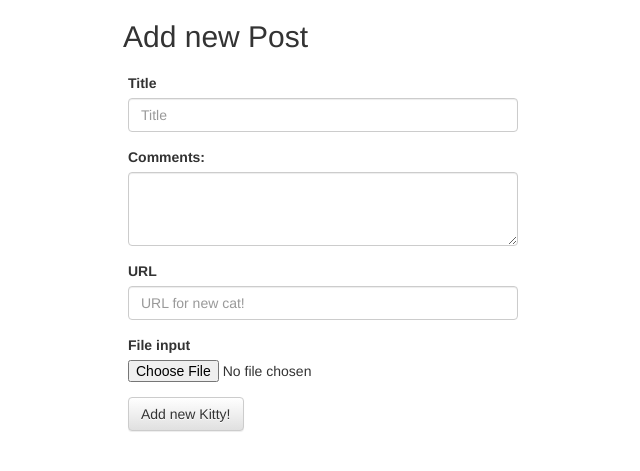
After one commit to 2peppers/monstagram, a Django app: a page that uses Main/templates/base.html in a window 1280 px wide. The commit adds this page. Shown: the top 471 px of the page, without its empty margins (212-852 px from the left). Run offline with Django 3.2, Linux system fonts and the light colour scheme; a user stored in the database is signed in; some libraries are stand-ins or nearby versions.

Commit message:
add: POST form add: Like is now AJAX POST call

```diff
--- /dev/null
+++ b/Main/templates/add_post.html
@@ -0,0 +1,44 @@
+{% extends 'base.html' %}
+
+{% block title %}Add new Post{% endblock %}
+
+{% block contents %}
+    <div class="row">
+        <div class="col-sm-6 col-sm-offset-3">
+            <h2>Add new Post
+            </h2>
+        </div>
+    </div>
+
+    {% if message %}<div class="row">
+        <div class="col-sm-6 col-sm-offset-3">
+            <div class="alert alert-{% if message_type == 'danger' %}danger{% else %}info{% endif %}">{{ message|safe }}</div>
+        </div>
+    </div>
+    {% endif %}
+
+    <div class="row" style="padding: 10px;">
+        <div class="col-sm-4 col-sm-offset-3">
+            <form method="post">
+              {% csrf_token %}
+              <div class="form-group">
+                <label for="title">Title</label>
+                <input type="text" class="form-control" id="title" placeholder="Title" name="title" required>
+              </div>
+              <div class="form-group">
+                <label for="comments">Comments:</label>
+                <textarea class="form-control" rows="3" name="comments" id="comments"></textarea>
+              </div>
+              <div class="form-group">
+                <label for="url">URL</label>
+                <input type="text" class="form-control" id="url" placeholder="URL for new cat!" name="url">
+              </div>
+              <div class="form-group">
+                <label for="image_file">File input</label>
+                <input type="file" id="image_file" name="image_file">
+              </div>
+              <button type="submit" class="btn btn-default">Add new Kitty!</button>
+            </form>
+        </div>
+    </div>
+{% endblock %}
--- a/Main/templates/base.html
+++ b/Main/templates/base.html
@@ -38,5 +38,11 @@
     <script src="https://ajax.googleapis.com/ajax/libs/jquery/1.12.4/jquery.min.js"></script>
     <!-- Include all compiled plugins (below), or include individual files as needed -->
     <script src="https://maxcdn.bootstrapcdn.com/bootstrap/3.3.7/js/bootstrap.min.js" integrity="sha384-Tc5IQib027qvyjSMfHjOMaLkfuWVxZxUPnCJA7l2mCWNIpG9mGCD8wGNIcPD7Txa" crossorigin="anonymous"></script>
+
+    <!-- SCRIPT  ------------------------------------------------------------------------------------------>
+  <script>
+      {% block script %}
+      {% endblock %}
+  </script>
   </body>
 </html>
--- a/Main/urls.py
+++ b/Main/urls.py
@@ -1,10 +1,11 @@
 from django.conf.urls import url, include
 
 
-from Main.views import main, like_post
+from Main.views import main, like_post, add_post
 
 
 urlpatterns = [
-    url(r'^/?$', main),
-    url(r'like/(\d+)/?$', like_post)
+    url(r'^$', main, name='main'),
+    url(r'^like/(\d+)/?$', like_post, name='like_post'),
+    url(r'^add/?$', add_post, name='add_post')
 ]
--- a/Main/views.py
+++ b/Main/views.py
@@ -1,4 +1,7 @@
+from django.conf.urls import url
 from django.contrib.auth.decorators import login_required
+from django.core.urlresolvers import reverse
+from django.http import HttpResponse
 from django.http import HttpResponseNotFound
 from django.shortcuts import render, get_object_or_404, HttpResponseRedirect
 from django.contrib.auth.models import User
@@ -13,11 +16,40 @@ def main(request):
 
     return render(request, 'main.html', {'posts': all_posts, 'liked_posts_ids': liked_posts_ids,})
 
-
+@login_required
 def like_post(request, post_id):
     post = get_object_or_404(Post, id=int(post_id))
     like, created = Like.objects.get_or_create(post=post, user=request.user)
     if not created:
         like.delete()
+        return HttpResponse('-1')
+    return HttpResponse('+1')
 
-    return HttpResponseRedirect('/')
+
+@login_required
+def add_post(request):
+    if request.method == 'POST':
+        print(request.POST)
+        title = request.POST.get('title', '')
+        url_ = request.POST.get('url', '')
+        image_file = request.POST.get('image_file', '')
+        comments = request.POST.get('comments','')
+        if title and (url_ or image_file):
+            if Post.objects.filter(url=url_, title=title).count():
+                context = dict(
+                message = 'Bayan!<br/> [:|||||||||||||||||:]',
+                message_type = 'danger',
+                )
+                return render(request, 'add_post.html', context)
+
+            Post.objects.create(title=title, url=url_, comment=comments, author=request.user)
+        else:
+            context = dict(
+                message='Empty TITLE or URL',
+                message_type='danger',
+            )
+            return render(request, 'add_post.html', context)
+        return HttpResponseRedirect(reverse('main'))
+
+    else:
+        return render(request, 'add_post.html', {})
```
Also changed, not shown: Main/templates/main.html (+30 -3 lines), db.sqlite3.
